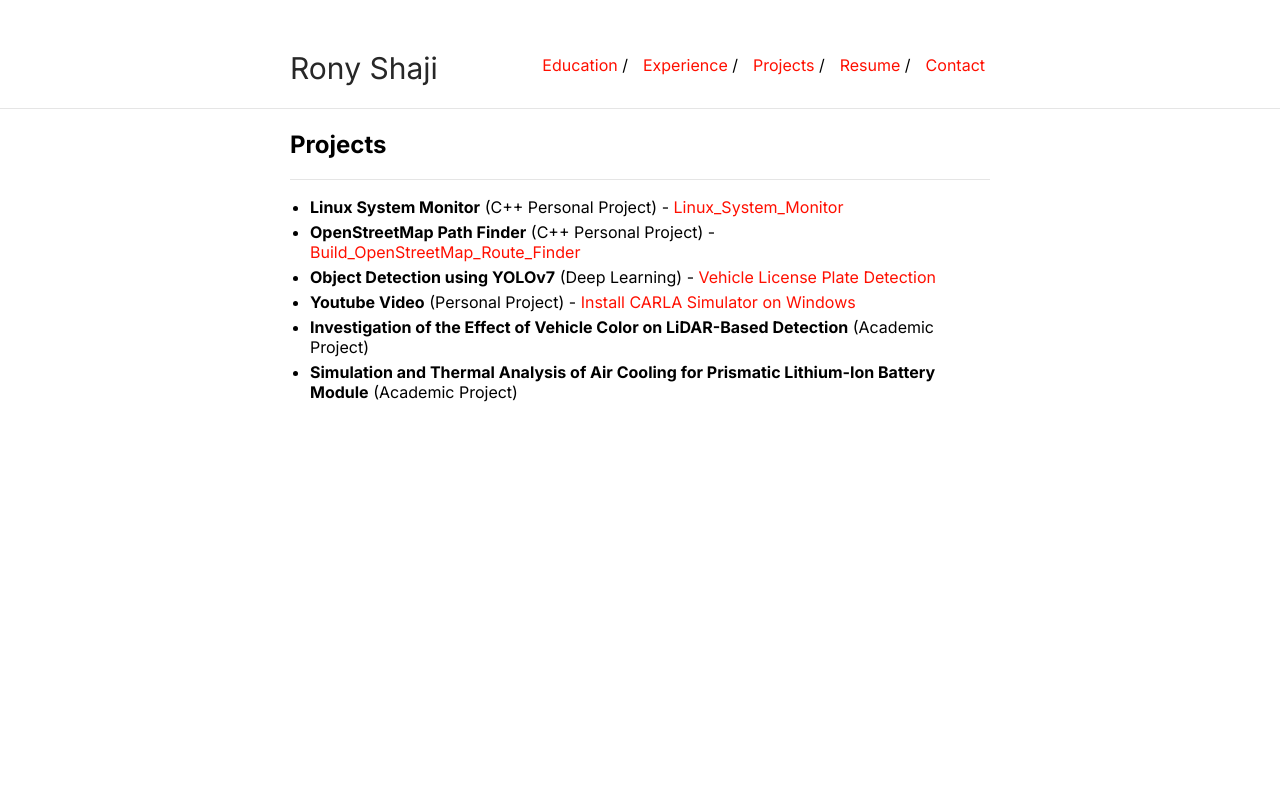
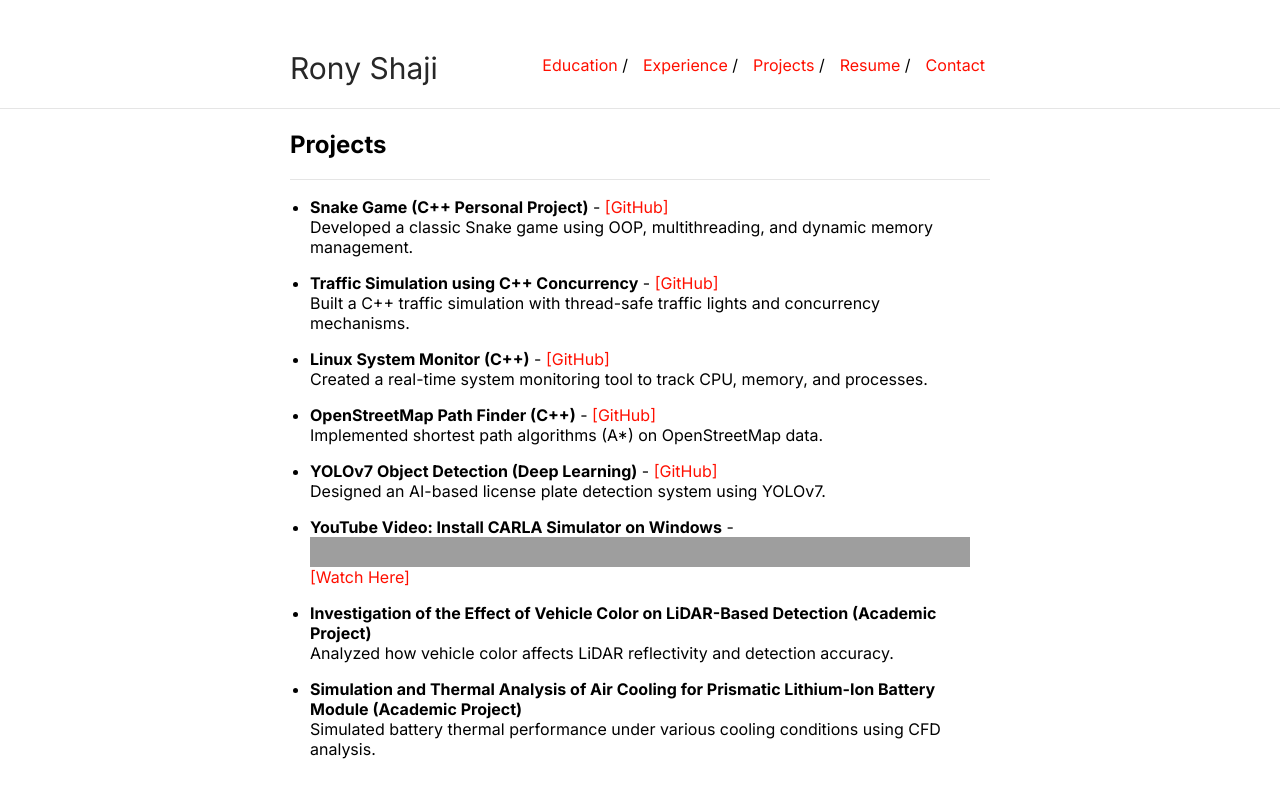
Before and after one commit to ronyshaji/ronyshaji.github.io, a Jekyll site: the page built from Projects.md, in a window 1280 px wide. Shown: the top 798 px of the page. Built offline with Jekyll 4.4.1, drawn with Linux system fonts in a browser that asks for light colours; our own code applies the rules of GitHub Pages for plain Markdown files; grey boxes are pictures that could not be loaded.

Commit message:
Updated the resume and project section

```diff
--- a/Projects.md
+++ b/Projects.md
@@ -1,8 +1,24 @@
 ## **Projects**
 ---
-- **Linux System Monitor** (C++ Personal Project) - [Linux_System_Monitor](https://github.com/ronyshaji/Linux_System_Monitor)
-- **OpenStreetMap Path Finder** (C++ Personal Project) - [Build_OpenStreetMap_Route_Finder](https://github.com/ronyshaji/Build_OpenStreetMap_Route_Finder)
-- **Object Detection using YOLOv7** (Deep Learning) - [Vehicle License Plate Detection](https://github.com/ronyshaji/Number-Plate-Detection-Yolov7)
-- **Youtube Video** (Personal Project) - [Install CARLA Simulator on Windows](https://youtu.be/wdeHxZKWaIc?si=EuZKIMwSTqTM0Dho)
-- **Investigation of the Effect of Vehicle Color on LiDAR-Based Detection** (Academic Project)
-- **Simulation and Thermal Analysis of Air Cooling for Prismatic Lithium-Ion Battery Module** (Academic Project)
+- **Snake Game (C++ Personal Project)** - [[GitHub]](https://github.com/ronyshaji/Snake-Game)
+   Developed a classic Snake game using OOP, multithreading, and dynamic memory management.
+
+- **Traffic Simulation using C++ Concurrency** - [[GitHub]](https://github.com/ronyshaji/Concurrent-Traffic-Simulation)
+   Built a C++ traffic simulation with thread-safe traffic lights and concurrency mechanisms.
+
+- **Linux System Monitor (C++)** - [[GitHub]](https://github.com/ronyshaji/Linux_System_Monitor)
+ Created a real-time system monitoring tool to track CPU, memory, and processes.
+
+- **OpenStreetMap Path Finder (C++)** - [[GitHub]](https://github.com/ronyshaji/Build_OpenStreetMap_Route_Finder)
+Implemented shortest path algorithms (A*) on OpenStreetMap data.
+
+- **YOLOv7 Object Detection (Deep Learning)** - [[GitHub]](https://github.com/ronyshaji/Number-Plate-Detection-Yolov7)
+Designed an AI-based license plate detection system using YOLOv7.
+
+- **YouTube Video: Install CARLA Simulator on Windows** - <a href="https://youtu.be/wdeHxZKWaIc?si=EuZKIMwSTqTM0Dho" target="blank"><img align="center" src="https://raw.githubusercontent.com/rahuldkjain/github-profile-readme-generator/master/src/images/icons/Social/youtube.svg" alt="techgena" height="30" width="40" /></a><a href="https://youtu.be/wdeHxZKWaIc?si=EuZKIMwSTqTM0Dho" target="blank">[Watch Here]</a>
+
+- **Investigation of the Effect of Vehicle Color on LiDAR-Based Detection (Academic Project)**
+Analyzed how vehicle color affects LiDAR reflectivity and detection accuracy.
+
+- **Simulation and Thermal Analysis of Air Cooling for Prismatic Lithium-Ion Battery Module (Academic Project)**
+Simulated battery thermal performance under various cooling conditions using CFD analysis.
```
Also changed, not shown: 1 other file.
